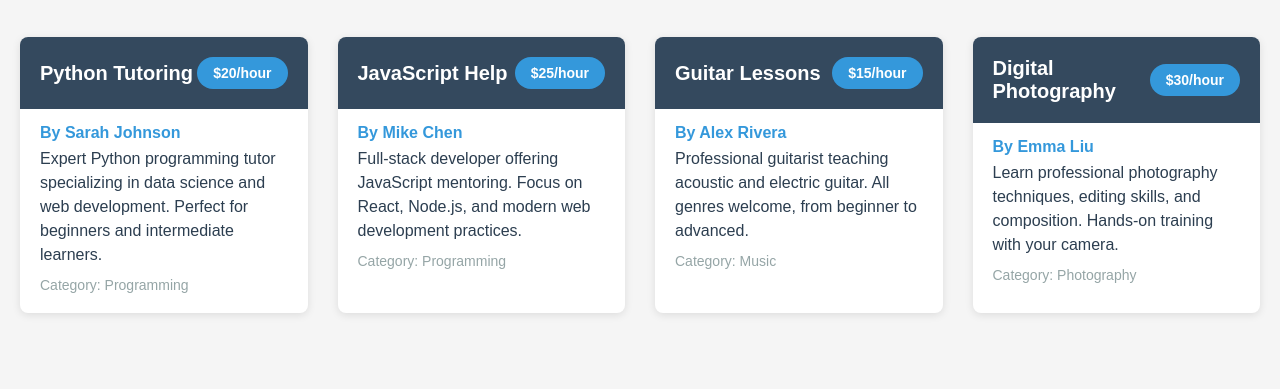
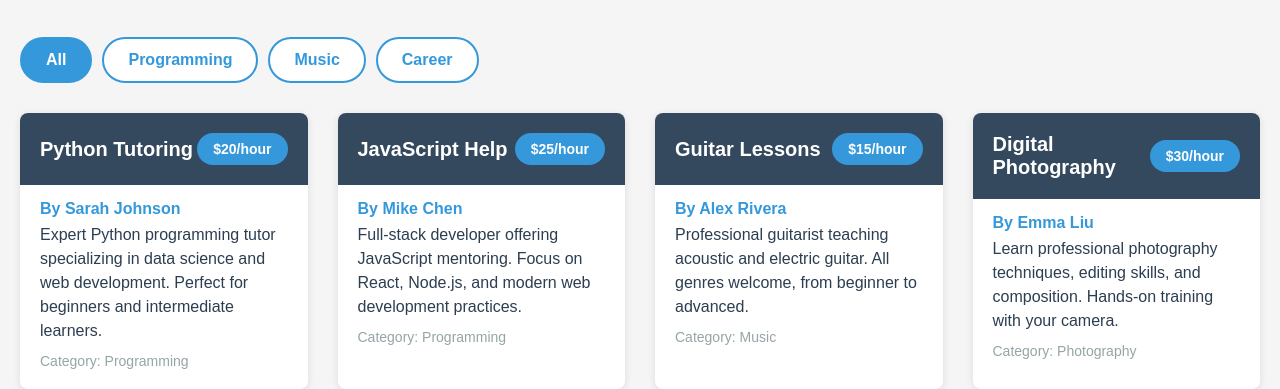
Before and after one commit to tonifarley/skillswap-toni-a6, a website: page index.html in a window 1280 px wide. Shown: the part 416-805 px from the top of the page. Drawn offline with Linux system fonts and the light colour scheme.

Commit message:
finalized ...

```diff
--- a/index.html
+++ b/index.html
@@ -27,46 +27,16 @@
     <main>
         <div class="container">
             <h3>Available Skills</h3>
-            <div class="skills-grid">
-                <div class="skill-card">
-                    <div class="card-header">
-                        <h4>Python Tutoring</h4>
-                        <span class="price">$20/hour</span>
-                    </div>
-                    <p class="provider">By Sarah Johnson</p>
-                    <p class="description">Expert Python programming tutor specializing in data science and web development. Perfect for beginners and intermediate learners.</p>
-                    <p class="category">Category: Programming</p>
-                </div>
 
-                <div class="skill-card">
-                    <div class="card-header">
-                        <h4>JavaScript Help</h4>
-                        <span class="price">$25/hour</span>
-                    </div>
-                    <p class="provider">By Mike Chen</p>
-                    <p class="description">Full-stack developer offering JavaScript mentoring. Focus on React, Node.js, and modern web development practices.</p>
-                    <p class="category">Category: Programming</p>
-                </div>
+            <div id="filter-buttons">
+                <button class="filter-btn" data-category="All">All</button>
+                <button class="filter-btn" data-category="Programming">Programming</button>
+                <button class="filter-btn" data-category="Music">Music</button>
+                <button class="filter-btn" data-category="Career">Career</button>
+            </div>
 
-                <div class="skill-card">
-                    <div class="card-header">
-                        <h4>Guitar Lessons</h4>
-                        <span class="price">$15/hour</span>
-                    </div>
-                    <p class="provider">By Alex Rivera</p>
-                    <p class="description">Professional guitarist teaching acoustic and electric guitar. All genres welcome, from beginner to advanced.</p>
-                    <p class="category">Category: Music</p>
-                </div>
-
-                <div class="skill-card">
-                    <div class="card-header">
-                        <h4>Digital Photography</h4>
-                        <span class="price">$30/hour</span>
-                    </div>
-                    <p class="provider">By Emma Liu</p>
-                    <p class="description">Learn professional photography techniques, editing skills, and composition. Hands-on training with your camera.</p>
-                    <p class="category">Category: Photography</p>
-                </div>
+            <div id="skills-container" class="skills-grid">
+                <!-- Skill cards will be dynamically inserted here -->
             </div>
         </div>
     </main>
--- a/script.js
+++ b/script.js
@@ -1,13 +1,104 @@
+function filterSkillsByCategory(skills, category) {
+  if (category === 'All') {
+    return skills;
+  }
+  return skills.filter(skill => skill.category === category);
+}
+
+const allSkills = [
+  {
+    title: 'Python Tutoring',
+    category: 'Programming',
+    price: 20,
+    provider: 'By Sarah Johnson',
+    description: 'Expert Python programming tutor specializing in data science and web development. Perfect for beginners and intermediate learners.'
+  },
+  {
+    title: 'JavaScript Help',
+    category: 'Programming',
+    price: 25,
+    provider: 'By Mike Chen',
+    description: 'Full-stack developer offering JavaScript mentoring. Focus on React, Node.js, and modern web development practices.'
+  },
+  {
+    title: 'Guitar Lessons',
+    category: 'Music',
+    price: 15,
+    provider: 'By Alex Rivera',
+    description: 'Professional guitarist teaching acoustic and electric guitar. All genres welcome, from beginner to advanced.'
+  },
+  {
+    title: 'Digital Photography',
+    category: 'Photography',
+    price: 30,
+    provider: 'By Emma Liu',
+    description: 'Learn professional photography techniques, editing skills, and composition. Hands-on training with your camera.'
+  },
+  {
+    title: 'Resume Review',
+    category: 'Career',
+    price: 0,
+    provider: 'By James Taylor',
+    description: 'Professional resume reviewer with 10+ years of HR experience. Get your resume noticed by employers.'
+  }
+];
+
+function displaySkills(skills) {
+  const container = document.getElementById('skills-container');
+
+  if (!container) {
+    console.error('skills-container not found');
+    return;
+  }
+
+  container.innerHTML = '';
+
+  skills.forEach(skill => {
+    const card = document.createElement('div');
+    card.className = 'skill-card';
+    card.innerHTML = `
+      <div class="card-header">
+        <h4>${skill.title}</h4>
+        <span class="price">$${skill.price}/hour</span>
+      </div>
+      <p class="provider">${skill.provider}</p>
+      <p class="description">${skill.description}</p>
+      <p class="category">Category: ${skill.category}</p>
+    `;
+
+    card.addEventListener('click', function() {
+      const title = this.querySelector('h4').textContent;
+      const provider = this.querySelector('.provider').textContent;
+      const price = this.querySelector('.price').textContent;
+
+      alert(`${title}\n${provider}\nRate: ${price}\n\nClick to learn more and book a session!`);
+    });
+
+    container.appendChild(card);
+  });
+}
+
 document.addEventListener('DOMContentLoaded', function() {
-    const cards = document.querySelectorAll('.skill-card');
+  const filterButtons = document.querySelectorAll('.filter-btn');
 
-    cards.forEach(card => {
-        card.addEventListener('click', function() {
-            const title = this.querySelector('h4').textContent;
-            const provider = this.querySelector('.provider').textContent;
-            const price = this.querySelector('.price').textContent;
+  filterButtons.forEach(button => {
+    button.addEventListener('click', () => {
+      // Remove active class from all buttons
+      filterButtons.forEach(btn => btn.classList.remove('active'));
+      // Add active class to clicked button
+      button.classList.add('active');
 
-            alert(`${title}\n${provider}\nRate: ${price}\n\nClick to learn more and book a session!`);
-        });
+      const category = button.getAttribute('data-category');
+      const filteredSkills = filterSkillsByCategory(allSkills, category);
+      displaySkills(filteredSkills);
     });
+  });
+
+  // Set "All" button as active initially
+  if (filterButtons.length > 0) {
+    filterButtons[0].classList.add('active');
+  }
+
+  // Display all skills initially
+  displaySkills(allSkills);
 });
--- a/style.css
+++ b/style.css
@@ -72,6 +72,37 @@ main h3 {
     color: #2c3e50;
 }
 
+#filter-buttons {
+    margin-bottom: 30px;
+    display: flex;
+    gap: 10px;
+    flex-wrap: wrap;
+}
+
+.filter-btn {
+    padding: 12px 24px;
+    border: 2px solid #3498db;
+    background-color: white;
+    color: #3498db;
+    border-radius: 25px;
+    cursor: pointer;
+    font-size: 16px;
+    font-weight: bold;
+    transition: all 0.3s ease;
+}
+
+.filter-btn:hover {
+    background-color: #3498db;
+    color: white;
+    transform: translateY(-2px);
+    box-shadow: 0 4px 8px rgba(52, 152, 219, 0.3);
+}
+
+.filter-btn.active {
+    background-color: #3498db;
+    color: white;
+}
+
 .skills-grid {
     display: grid;
     grid-template-columns: repeat(auto-fit, minmax(280px, 1fr));
```
